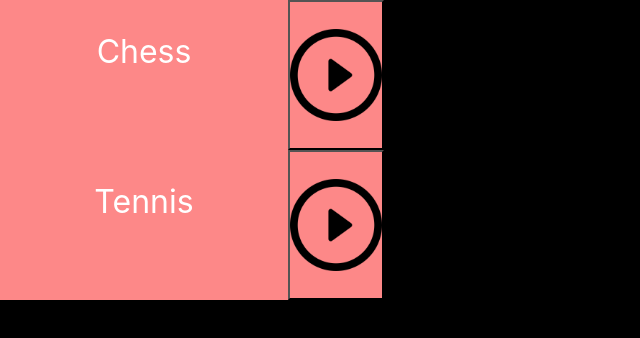
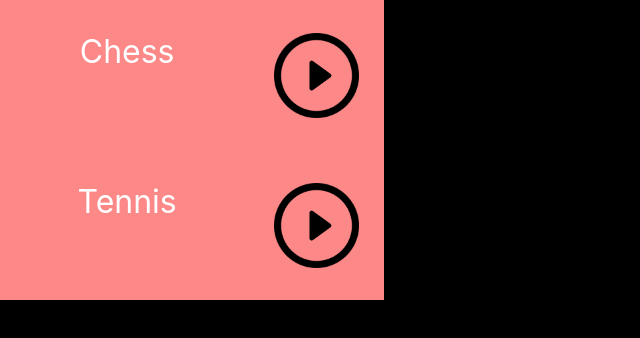
Before and after one commit to lindalen/skill-tracker, a React (Create React App) app: page / in a window 1280 px wide. Shown: the top 338 px of the page, without its empty margins (0-640 px from the left). Built offline with nearby package versions, Linux system fonts and the light colour scheme.

Commit message:
Update CSS for section grid
The default styling of button elements was removed. Also added a "padding"-grid next to the buttons so that it isnt glued to the side. Perhaps a little hacky

```diff
--- a/src/SkillSection.css
+++ b/src/SkillSection.css
@@ -4,7 +4,8 @@
     height:150px;
     background-color:rgb(253, 136, 136);
     grid-template-rows: 1fr;
-    grid-template-columns: 3fr 1fr;
+    grid-template-columns: 3fr 1fr 5px;
+    grid-gap:20px;
 }
 
 .content-grid {
--- a/src/TimerButton.css
+++ b/src/TimerButton.css
@@ -6,3 +6,24 @@
     background-repeat: no-repeat;
     background-position: center center;
 }
+
+button {
+    box-shadow: 0px 0px 0px transparent;
+    border: 0px solid transparent;
+    text-shadow: 0px 0px 0px transparent;
+  }
+
+  button:hover {
+    box-shadow: 0px 0px 0px transparent;
+    border: 0px solid transparent;
+    text-shadow: 0px 0px 0px transparent;
+  }
+
+  button:active {
+    outline: none;
+    border: none;
+  }
+
+  button:focus {
+    outline: 0;
+  }
```
Also changed, not shown: 1 other file (tests, documents, lock files or other folders).
